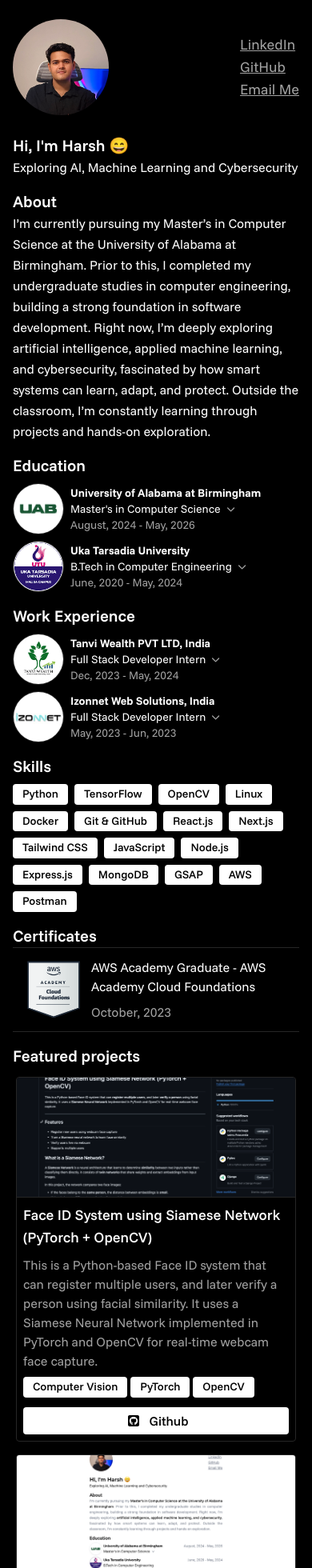
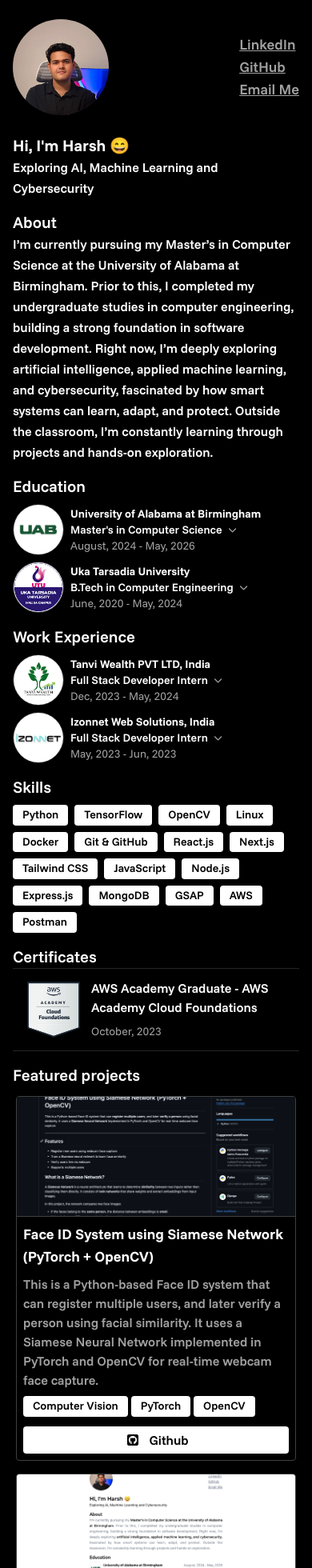
Before and after one commit to harsh7z/harsh-portfolio, a Next.js app: page / in a window 390 px wide. Shown: the top 1960 px of the page at 80% size. Built offline with nearby package versions, Linux system fonts and the light colour scheme.

Commit message:
updated the ui

```diff
--- a/src/app/page.jsx
+++ b/src/app/page.jsx
@@ -139,7 +139,7 @@
                           href={`${item.url}`}
                           target="_blank"
                           rel="noopener noreferrer"
-                          className="inline-block text-lg underline text-neutral-400 hover:text-white"
+                          className="inline-block text-lg underline text-neutral-400 hover:text-white font-semibold lg:font-normal"
                         >
                           {item.label}
                         </a>
@@ -148,12 +148,12 @@
                   </div>
                 </div>
 
-                <p className="text-md  pt-6  font-normal tracking-normal leading-relaxed lg:text-lg">
-                  <span className="text-xl font-semibold inline-block lg:text-2xl">
+                <p className="pt-6  font-normal tracking-normal leading-relaxed lg:text-lg">
+                  <span className="text-xl font-bold inline-block lg:text-2xl">
                     Hi, I'm Harsh 😄{" "}
                   </span>
                   <br />
-                  Exploring AI, Machine Learning and Cybersecurity
+                  <span className="font-semibold lg:font-normal">Exploring AI, Machine Learning and Cybersecurity</span>
                 </p>
               </div>
 
@@ -163,7 +163,7 @@
                   {" "}
                   About
                 </span>
-                <p className="text-md leading-relaxed lg:text-lg">
+                <p className="text-md font-semibold leading-relaxed lg:text-lg lg:font-normal">
                   I’m currently pursuing my Master’s in Computer Science at the
                   University of Alabama at Birmingham. Prior to this, I
                   completed my undergraduate studies in computer engineering,
@@ -213,7 +213,7 @@
                       key={i}
                       className="w-fit bg-white px-3 py-1 rounded-sm flex justify-center"
                     >
-                      <span className="text-black text-sm font-medium leading-tight">
+                      <span className="text-black text-sm font-semibold lg:font-normal leading-tight">
                         {item}
                       </span>
                     </div>
@@ -257,7 +257,7 @@
                   rel="noopener noreferrer"
                   className="w-full h-full p-1"
                 >
-                  <span className="w-full h-full bg-white text-black text-md font-medium flex justify-center items-center rounded-sm p-2">
+                  <span className="w-full h-full bg-white text-black text-  font-semibold lg:font-normal flex justify-center items-center rounded-sm p-2">
                     <FontAwesomeIcon
                       icon={faSquareArrowUpRight}
                       className="w-6 h-6 mr-2"
--- a/src/components/CertificateCard/CertificateCard.jsx
+++ b/src/components/CertificateCard/CertificateCard.jsx
@@ -16,10 +16,10 @@
                         className="pointer-events-none"
                       />
                       <div className="flex flex-col">
-                        <span className="p-1 ">
+                        <span className="p-1 font-semibold lg:font-normal">
                           {item.lable}{" "}
                         </span>
-                        <span className="p-1 text-neutral-400 ">
+                        <span className="p-1 text-neutral-400 text-sm">
                           {item.date}
                         </span>
                       </div>
--- a/src/components/MiniCard/MiniCard.jsx
+++ b/src/components/MiniCard/MiniCard.jsx
@@ -66,7 +66,7 @@
         <div className="flex-1/2 flex flex-col text-sm lg:text-lg">
           <div className="font-bold flex flex-col lg:flex-row justify-between">
             <span>{item.label}</span>
-            <p className="font-normal lg:hidden">
+            <p className="font-semibold lg:hidden lg:font-normal">
               {item.sublabel}
               <span className="ml-2 absolute">
                 <FontAwesomeIcon
@@ -94,7 +94,7 @@
       {/* Animated Description */}
       <div
         ref={contentRef}
-        className="ml-18 text-sm text-neutral-400  hidden"
+        className="ml-18 text-sm text-neutral-400 font-semibold lg:font-normal hidden"
       >
         <div className="py-2">
           {item.description || "No description provided."}
--- a/src/components/project_card/ProjectCard.jsx
+++ b/src/components/project_card/ProjectCard.jsx
@@ -6,7 +6,7 @@
 const ProjectCard = ({ item }) => {
   return (
     <div className="w-full sm:w-[calc(50%-4px)] h-[464px] p-1">
-      <div className="flex flex-col items-center justify-center w-full h-full border border-neutral-800 rounded-sm overflow-hidden hover:shadow-lg transition-shadow duration-300 bg-black">
+      <div className="flex flex-col items-center justify-center w-full h-full border border-neutral-700 rounded-sm overflow-hidden hover:shadow-lg transition-shadow duration-300 bg-black">
         {/* Image Section */}
         <div className="w-full h-[36%] relative overflow-hidden">
           <Image
@@ -19,9 +19,9 @@
         </div>
 
         {/* Content Section */}
-        <div className="w-full h-[56%] flex flex-col gap-2 p-2 border-t border-neutral-800">
-          <span className="text-lg font-medium">{item.label}</span>
-          <p className="text-md text-neutral-400">{item.description}</p>
+        <div className="w-full h-[56%] flex flex-col gap-2 p-2 border-t border-neutral-700">
+          <span className="text-lg font-bold">{item.label}</span>
+          <p className="font-semibold text-md text-neutral-400 lg:font-normal">{item.description}</p>
 
           <div className="links flex gap-1 flex-wrap">
             {item.skills.map((item, i) => (
@@ -29,7 +29,7 @@
                 key={i}
                 className="w-fit bg-white px-3 py-1 rounded-sm flex justify-center"
               >
-                <span className="text-black text-sm font-medium leading-tight">
+                <span className="text-black text-sm font-semibold lg:font-normal leading-tight">
                   {item}
                 </span>
               </div>
@@ -46,7 +46,7 @@
               className="w-full h-full bg-white text-black text-md font-medium leading-tight rounded-sm flex justify-center items-center"
             >
               <FontAwesomeIcon icon={faGithubSquare} className="w-6 h-6" />
-              <span className="ml-2">Github</span>
+              <span className="ml-2 font-semibold lg:font-normal">Github</span>
             </a>
 
             {item.link ? (
@@ -60,7 +60,7 @@
                   icon={faSquareArrowUpRight}
                   className="w-6 h-6"
                 />
-                <span className="ml-2">Open</span>
+                <span className="ml-2 font-semibold lg:font-normal">Open</span>
               </a>
             ) : (
               <></>
```
